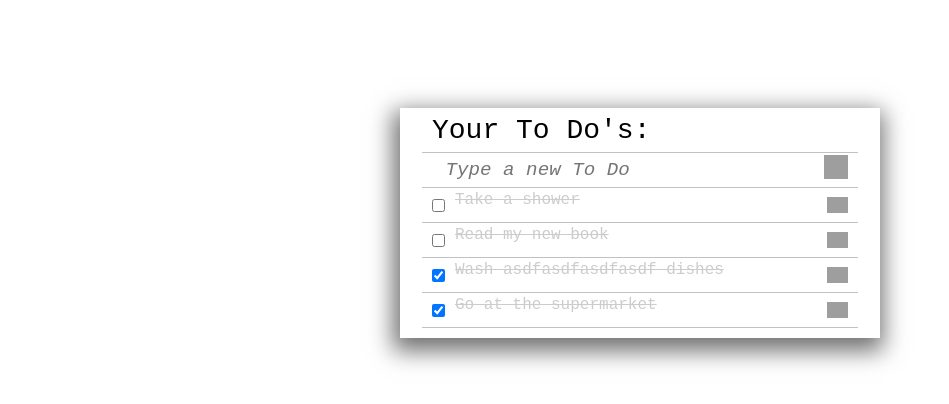
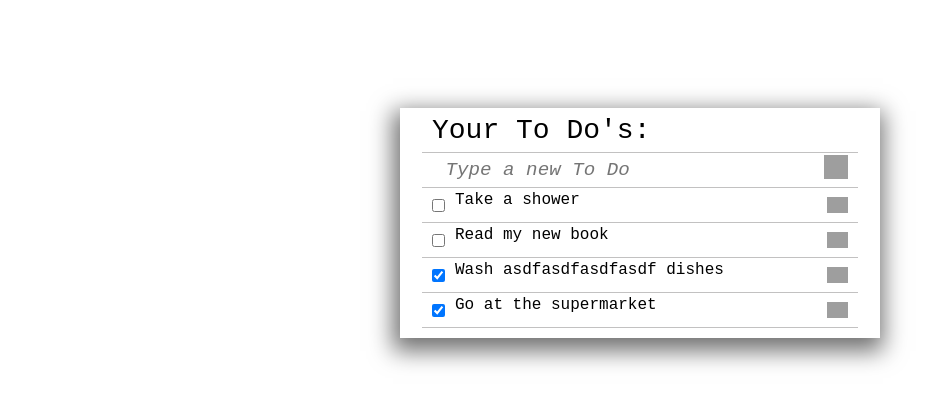
Before and after one commit to carlos-ssh/todos, a website built with webpack: page src/index.html in a window 1280 px wide. Shown: the part 124-528 px from the top of the page, without its empty margins (0-949 px from the left). Built offline with nearby package versions, Linux system fonts and the light colour scheme; grey boxes are pictures that could not be loaded.

Commit message:
fixed issues.

```diff
--- a/src/style.css
+++ b/src/style.css
@@ -97,7 +97,7 @@ form img {
   border-bottom: 1px solid #000;
 }
 
-.trought-line {
+.line {
   text-decoration: line-through;
   color: #ccc;
 }
```
